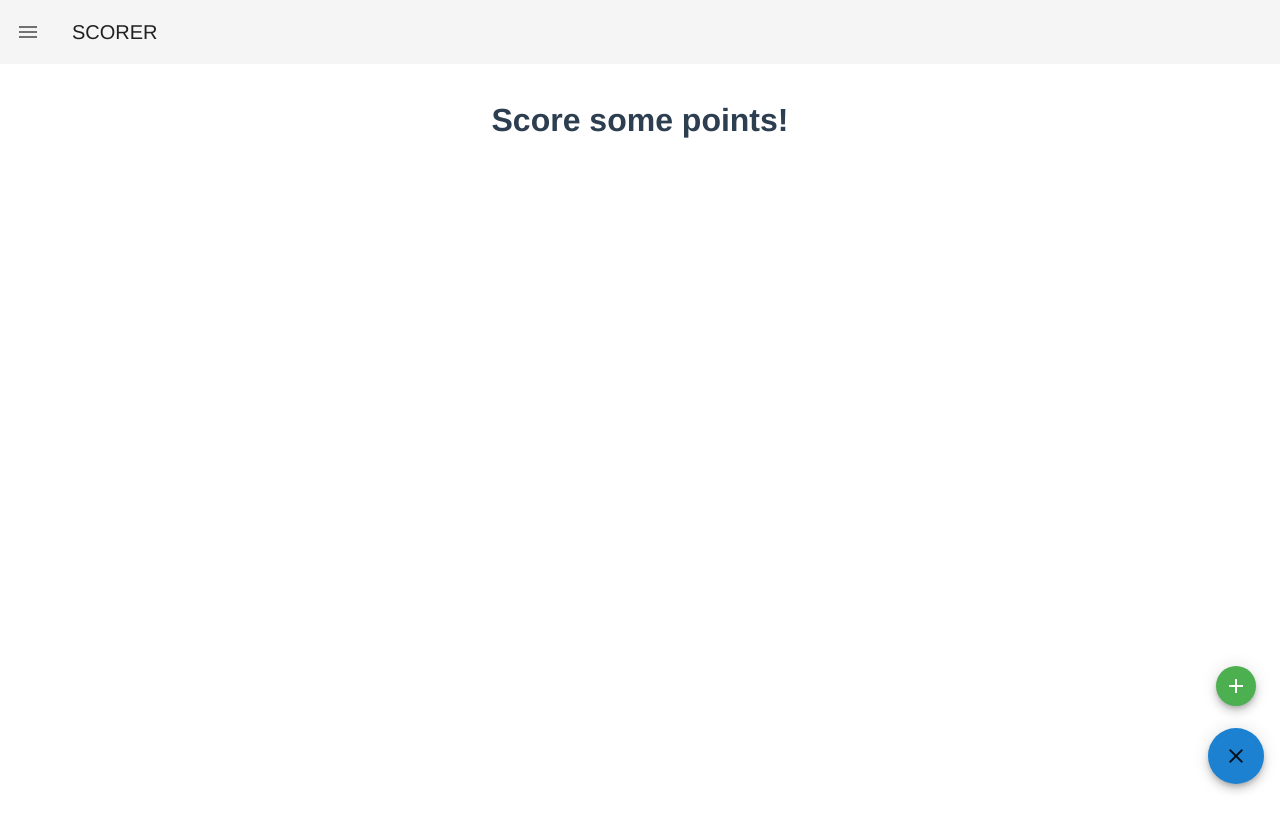
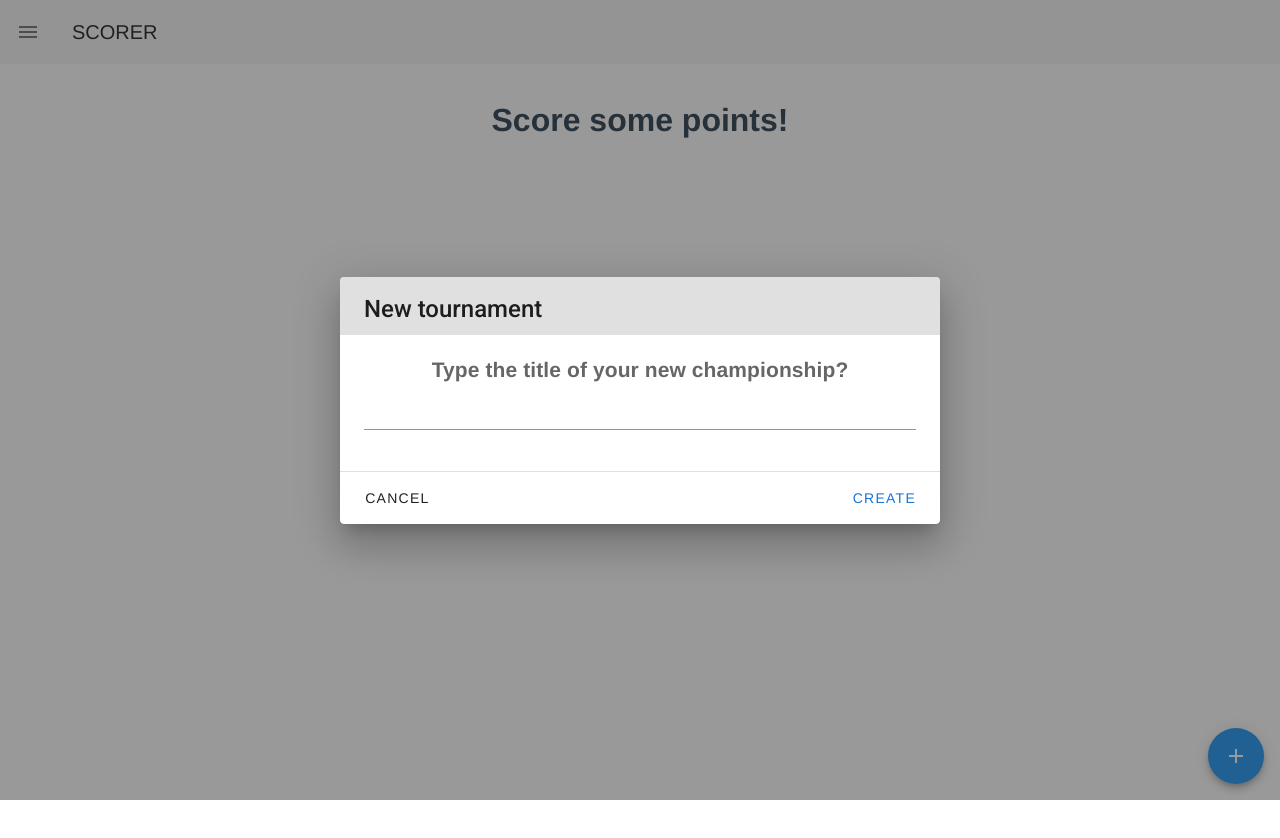
Before and after one commit to jonatasu/scorer, a Vue app: page / in a window 1280 px wide. Both pictures are taken after a click on the button 1236 px from the left and 756 px from the top of the page. Shown: the top 838 px of the page. Built offline with nearby package versions, Linux system fonts and the light colour scheme.

Commit message:
refactor(new-championship): alteração do componente SpeedDial para um botão simples
Alterei o SpeedDial para um botão simples pois ele só terá apenas uma função, a de criar um novo
torneio

```diff
--- /dev/null
+++ b/src/components/NewChampionship.vue
@@ -0,0 +1,86 @@
+<template>
+  <v-dialog
+    v-model="dialog"
+    max-width="600"
+    transition="dialog-top-transition"
+  >
+    <template v-slot:activator="{ on, attrs }">
+      <v-btn
+        color="blue"
+        dark
+        fab
+        fixed
+        right
+        bottom
+        v-bind="attrs"
+        v-on="on"
+      >
+        <v-icon>
+          mdi-plus
+        </v-icon>
+      </v-btn>
+    </template>
+    <v-card>
+      <v-card-title class="text-h5 grey lighten-2">
+        New tournament
+      </v-card-title>
+
+      <v-card-text>
+        <h2 class="pt-6">Type the title of your new championship?</h2>
+        <v-text-field :rules="newChampionshipRules"></v-text-field>
+      </v-card-text>
+
+      <v-divider></v-divider>
+
+      <v-card-actions>
+        <v-btn
+          color="default"
+          text
+          @click="dialog = false"
+        >
+          Cancel
+        </v-btn>
+        <v-spacer></v-spacer>
+        <v-btn
+          color="primary"
+          text
+          @click="dialog = false"
+        >
+          Create
+        </v-btn>
+      </v-card-actions>
+    </v-card>
+  </v-dialog>
+</template>
+
+<script>
+export default {
+  data: () => ({
+    fab: false,
+    dialog: false,
+    newChampionshipRules: [
+      (value) => !!value || 'Required.',
+      (value) => (value || '').length <= 180 || 'Max 180 characters',
+    ],
+  }),
+
+  watch: {
+    top(val) {
+      this.bottom = !val;
+    },
+    right(val) {
+      this.left = !val;
+    },
+    bottom(val) {
+      this.top = !val;
+    },
+    left(val) {
+      this.right = !val;
+    },
+  },
+};
+</script>
+
+<style>
+
+</style>
--- a/src/components/SpeedDialActions.vue
+++ /dev/null
@@ -1,61 +0,0 @@
-<template>
-  <div>
-    <v-speed-dial
-      v-model="fab"
-      fixed
-      bottom
-      right
-      direction="top"
-      transition="slide-y-reverse-transition"
-    >
-      <template v-slot:activator>
-        <v-btn
-          v-model="fab"
-          color="blue"
-          fab
-        >
-          <v-icon v-if="fab">
-            mdi-close
-          </v-icon>
-          <v-icon v-else>
-            mdi-dice
-          </v-icon>
-        </v-btn>
-      </template>
-      <v-btn
-        fab
-        dark
-        small
-        color="green"
-      >
-        <v-icon>mdi-plus</v-icon>
-      </v-btn>
-    </v-speed-dial>
-
-  </div>
-</template>
-
-<script>
-export default {
-  data: () => ({}),
-
-  watch: {
-    top(val) {
-      this.bottom = !val;
-    },
-    right(val) {
-      this.left = !val;
-    },
-    bottom(val) {
-      this.top = !val;
-    },
-    left(val) {
-      this.right = !val;
-    },
-  },
-};
-</script>
-
-<style>
-
-</style>
--- a/src/views/Home.vue
+++ b/src/views/Home.vue
@@ -1,16 +1,16 @@
 <template>
   <v-container fluid>
     <h1 class="text-center">Score some points!</h1>
-    <speed-dial-actions/>
+    <new-championship/>
   </v-container>
 </template>
 
 <script>
-import SpeedDialActions from '@/components/SpeedDialActions.vue';
+import NewChampionship from '../components/NewChampionship.vue';
 
 export default {
   name: 'Home',
-  components: { SpeedDialActions },
+  components: { NewChampionship },
 };
 </script>
 
```
